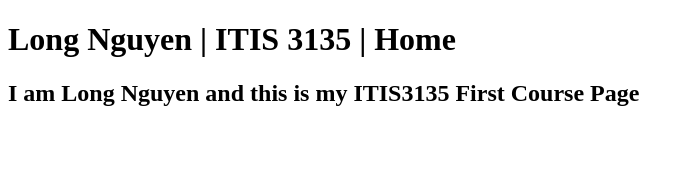
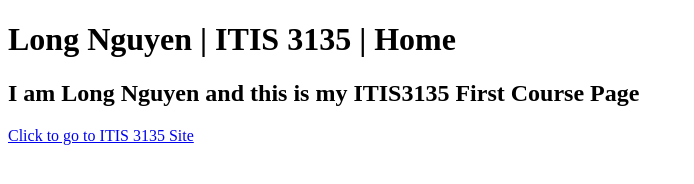
Before and after one commit to lnguye782/lnguye782.github.io, a plain HTML site: page index.html in a window 1280 px wide. Shown: the whole page, without its empty margins (0-694 px from the left). Drawn offline with Linux system fonts and the light colour scheme.

Commit message:
add link to course

```diff
--- a/index.html
+++ b/index.html
@@ -9,6 +9,7 @@
     <header>
         <h1>Long Nguyen | ITIS 3135 | Home<h1>
         <h2>I am Long Nguyen and this is my ITIS3135 First Course Page</h2>
+        <a href="https://instructure.charlotte.edu/courses/239907">Click to go to ITIS 3135 Site</a>
     </header>
     <main>
 
```
